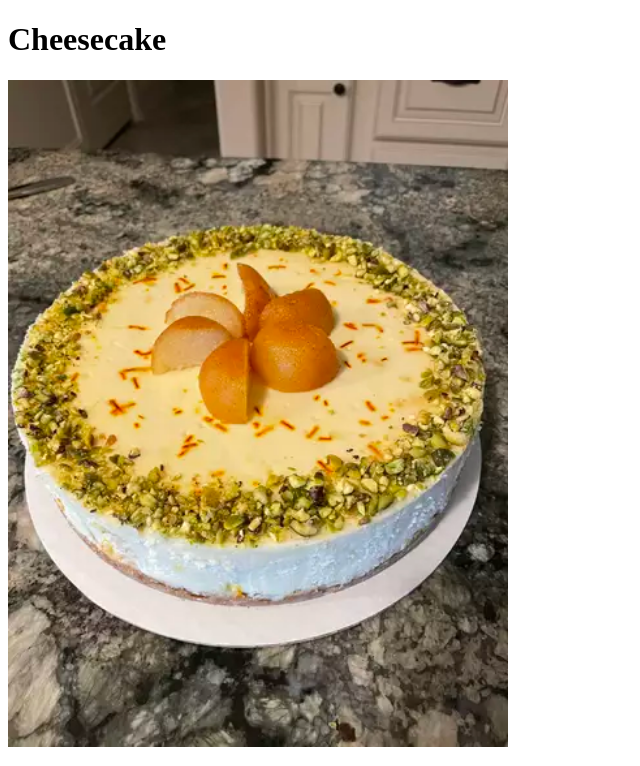
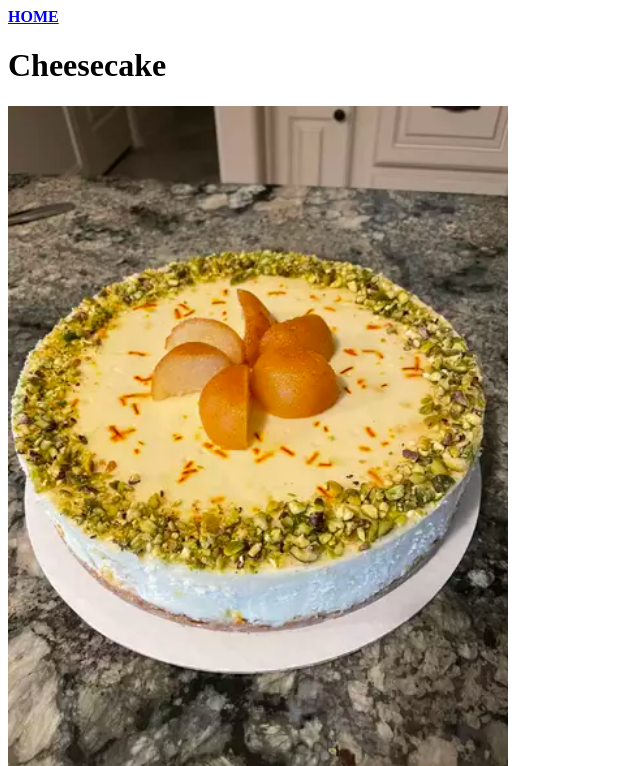
Before and after one commit to conorjackson18/odin-recipes, a plain HTML site: page recipes/cheesecake.html in a window 1280 px wide. Shown: the top 766 px of the page, without its empty margins (0-640 px from the left). Drawn offline with Linux system fonts and the light colour scheme.

Commit message:
Add Homepage button on recipes pages
Fixed an issue where users couldn't return to the Homepage
if they had entered a recipe page.

```diff
--- a/recipes/cheesecake.html
+++ b/recipes/cheesecake.html
@@ -6,6 +6,7 @@
     <title>Cheesecake</title>
 </head>
 <body>
+    <a href="../index.html"><b>HOME</b></a>
     <h1>Cheesecake</h1>
     <img src="../img/cheesecake.webp" alt="A cheesecake topped with pistachio" width="500">
     <h3>Description</h3>
```
Also changed, not shown: recipes/fajitas.html (+1 -0 lines), recipes/prawn-cocktail.html (+1 -0 lines).
